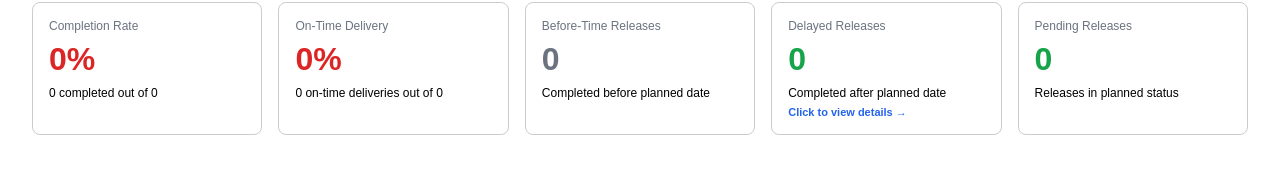
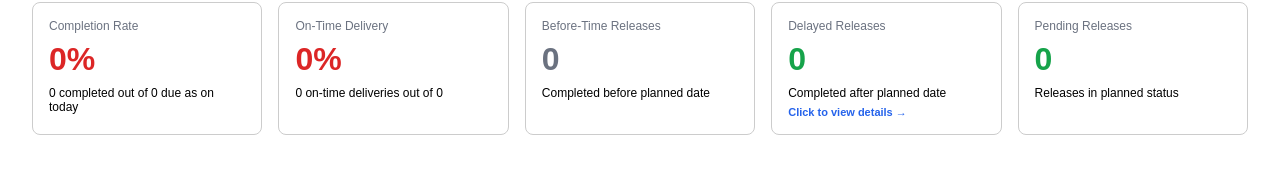
Before and after one commit to pinaki-GH/ibp-release-tracker, a Next.js app: page / in a window 1280 px wide. Both pictures are taken after a click on the button "Executive View". Shown: the part 640-809 px from the top of the page. Built offline with nearby package versions, Linux system fonts and the light colour scheme.

Commit message:
Update page.tsx

```diff
--- a/app/page.tsx
+++ b/app/page.tsx
@@ -1183,7 +1183,7 @@ const delayedReleases = baseFiltered.filter(r => {
         </div>
 
         <div style={{ fontSize: 12, marginTop: 8 }}>
-          {completedReleases.length} completed out of {validReleases.length}
+          {completedReleases.length} completed out of {validReleases.length} due as on today
         </div>
       </div>
 
```
